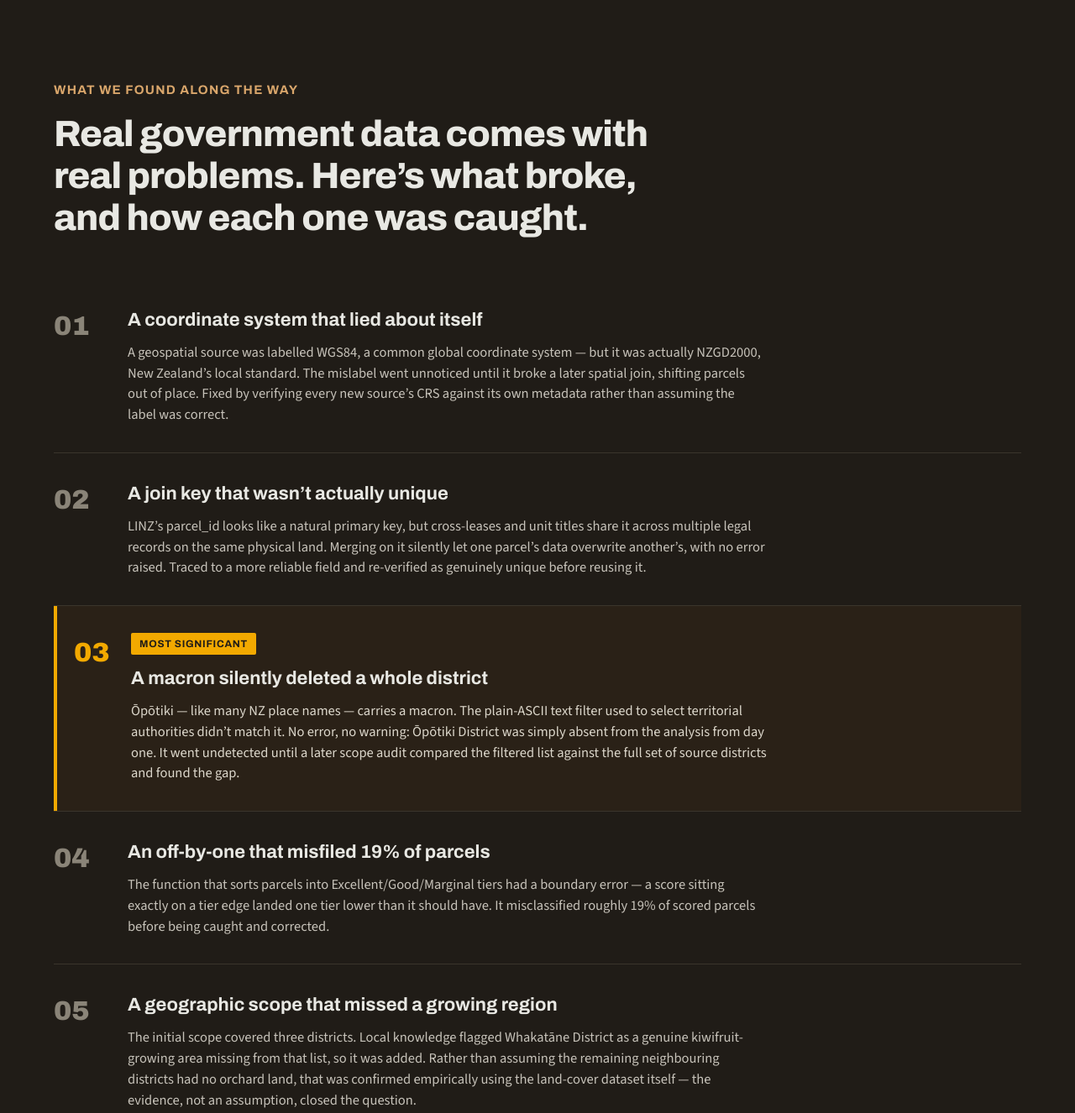
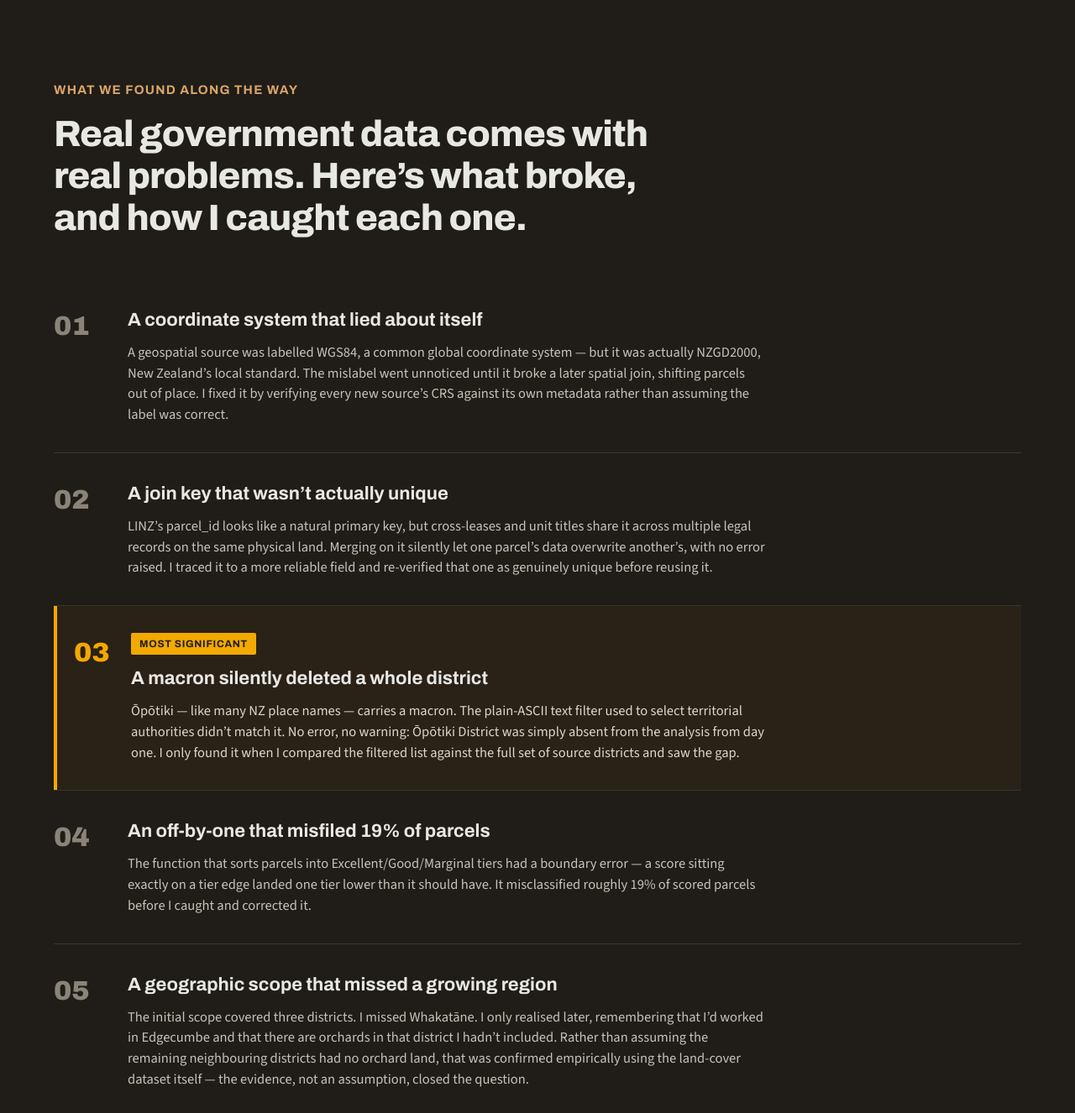
Before and after one commit to gabrielaoliveranz/terroir-case-study, a website: page index.html in a window 1280 px wide. Shown: the part 1220-2546 px from the top of the page at 84% size. Drawn offline with Linux system fonts and the light colour scheme.

Commit message:
fix(copy): attribute findings to the author, not passive voice
The findings section credited discoveries and fixes to unnamed
processes or third parties ("Local knowledge flagged...", "a later
scope audit... found the gap", "Fixed by...", "before being caught
and corrected"). All five findings and their framing now speak in
first person, matching who actually did the work.

Co-Authored-By: Claude Sonnet 5 <noreply@anthropic.com>

```diff
--- a/index.html
+++ b/index.html
@@ -59,7 +59,7 @@
     <div class="differentiator__grid">
       <h2 id="differentiator-title" class="differentiator__title">Most portfolio projects run on synthetic data. This one doesn&rsquo;t.</h2>
       <div class="differentiator__body">
-        <p>Terroir is built on real official sources: cadastral parcels from LINZ, soil properties from S-map/LRIS, land cover from LCDB, and climate records from Open-Meteo. That means real data-quality problems along the way &mdash; found, diagnosed, and fixed in the open, visible in the commit history rather than smoothed over.</p>
+        <p>Terroir is built on real official sources: cadastral parcels from LINZ, soil properties from S-map/LRIS, land cover from LCDB, and climate records from Open-Meteo. That means real data-quality problems along the way &mdash; which I found, diagnosed and fixed in the open, visible in the commit history rather than smoothed over.</p>
         <p>The section below covers five of those problems in plain language.</p>
       </div>
     </div>
@@ -84,14 +84,14 @@
   <section id="findings" class="findings" aria-labelledby="findings-title" data-reveal>
     <div class="wrap">
       <p class="eyebrow" style="color:#D9A66B;">What we found along the way</p>
-      <h2 id="findings-title" class="findings__title">Real government data comes with real problems. Here&rsquo;s what broke, and how each one was caught.</h2>
+      <h2 id="findings-title" class="findings__title">Real government data comes with real problems. Here&rsquo;s what broke, and how I caught each one.</h2>
 
       <ol class="finding-list">
         <li class="finding">
           <div class="finding__number">01</div>
           <div>
             <h3 class="finding__heading">A coordinate system that lied about itself</h3>
-            <p class="finding__text">A geospatial source was labelled WGS84, a common global coordinate system &mdash; but it was actually NZGD2000, New Zealand&rsquo;s local standard. The mislabel went unnoticed until it broke a later spatial join, shifting parcels out of place. Fixed by verifying every new source&rsquo;s CRS against its own metadata rather than assuming the label was correct.</p>
+            <p class="finding__text">A geospatial source was labelled WGS84, a common global coordinate system &mdash; but it was actually NZGD2000, New Zealand&rsquo;s local standard. The mislabel went unnoticed until it broke a later spatial join, shifting parcels out of place. I fixed it by verifying every new source&rsquo;s CRS against its own metadata rather than assuming the label was correct.</p>
           </div>
         </li>
 
@@ -99,7 +99,7 @@
           <div class="finding__number">02</div>
           <div>
             <h3 class="finding__heading">A join key that wasn&rsquo;t actually unique</h3>
-            <p class="finding__text">LINZ&rsquo;s parcel_id looks like a natural primary key, but cross-leases and unit titles share it across multiple legal records on the same physical land. Merging on it silently let one parcel&rsquo;s data overwrite another&rsquo;s, with no error raised. Traced to a more reliable field and re-verified as genuinely unique before reusing it.</p>
+            <p class="finding__text">LINZ&rsquo;s parcel_id looks like a natural primary key, but cross-leases and unit titles share it across multiple legal records on the same physical land. Merging on it silently let one parcel&rsquo;s data overwrite another&rsquo;s, with no error raised. I traced it to a more reliable field and re-verified that one as genuinely unique before reusing it.</p>
           </div>
         </li>
 
@@ -108,7 +108,7 @@
           <div>
             <span class="finding__badge">Most significant</span>
             <h3 class="finding__heading">A macron silently deleted a whole district</h3>
-            <p class="finding__text">Ōpōtiki &mdash; like many NZ place names &mdash; carries a macron. The plain-ASCII text filter used to select territorial authorities didn&rsquo;t match it. No error, no warning: Ōpōtiki District was simply absent from the analysis from day one. It went undetected until a later scope audit compared the filtered list against the full set of source districts and found the gap.</p>
+            <p class="finding__text">Ōpōtiki &mdash; like many NZ place names &mdash; carries a macron. The plain-ASCII text filter used to select territorial authorities didn&rsquo;t match it. No error, no warning: Ōpōtiki District was simply absent from the analysis from day one. I only found it when I compared the filtered list against the full set of source districts and saw the gap.</p>
           </div>
         </li>
 
@@ -116,7 +116,7 @@
           <div class="finding__number">04</div>
           <div>
             <h3 class="finding__heading">An off-by-one that misfiled 19% of parcels</h3>
-            <p class="finding__text">The function that sorts parcels into Excellent/Good/Marginal tiers had a boundary error &mdash; a score sitting exactly on a tier edge landed one tier lower than it should have. It misclassified roughly 19% of scored parcels before being caught and corrected.</p>
+            <p class="finding__text">The function that sorts parcels into Excellent/Good/Marginal tiers had a boundary error &mdash; a score sitting exactly on a tier edge landed one tier lower than it should have. It misclassified roughly 19% of scored parcels before I caught and corrected it.</p>
           </div>
         </li>
 
@@ -124,7 +124,8 @@
           <div class="finding__number">05</div>
           <div>
             <h3 class="finding__heading">A geographic scope that missed a growing region</h3>
-            <p class="finding__text">The initial scope covered three districts. Local knowledge flagged Whakatāne District as a genuine kiwifruit-growing area missing from that list, so it was added. Rather than assuming the remaining neighbouring districts had no orchard land, that was confirmed empirically using the land-cover dataset itself &mdash; the evidence, not an assumption, closed the question.</p>
+            <!-- Terroir docs/data_sources.md, "Scope completeness verification (Bay of Plenty region, 6 TAs total)" -->
+            <p class="finding__text">The initial scope covered three districts. I missed Whakatāne. I only realised later, remembering that I&rsquo;d worked in Edgecumbe and that there are orchards in that district I hadn&rsquo;t included. Rather than assuming the remaining neighbouring districts had no orchard land, that was confirmed empirically using the land-cover dataset itself &mdash; the evidence, not an assumption, closed the question.</p>
           </div>
         </li>
       </ol>
```
